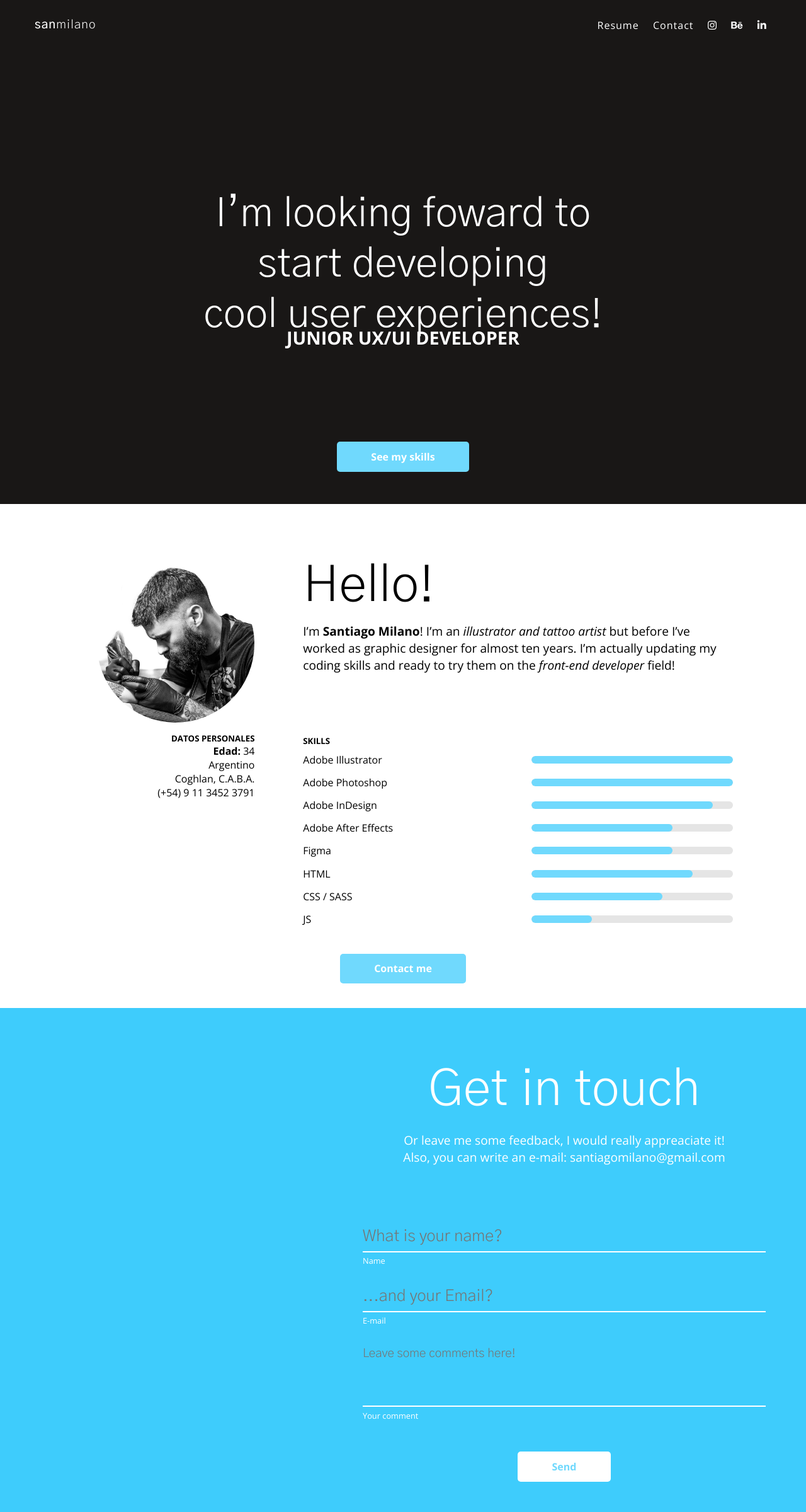
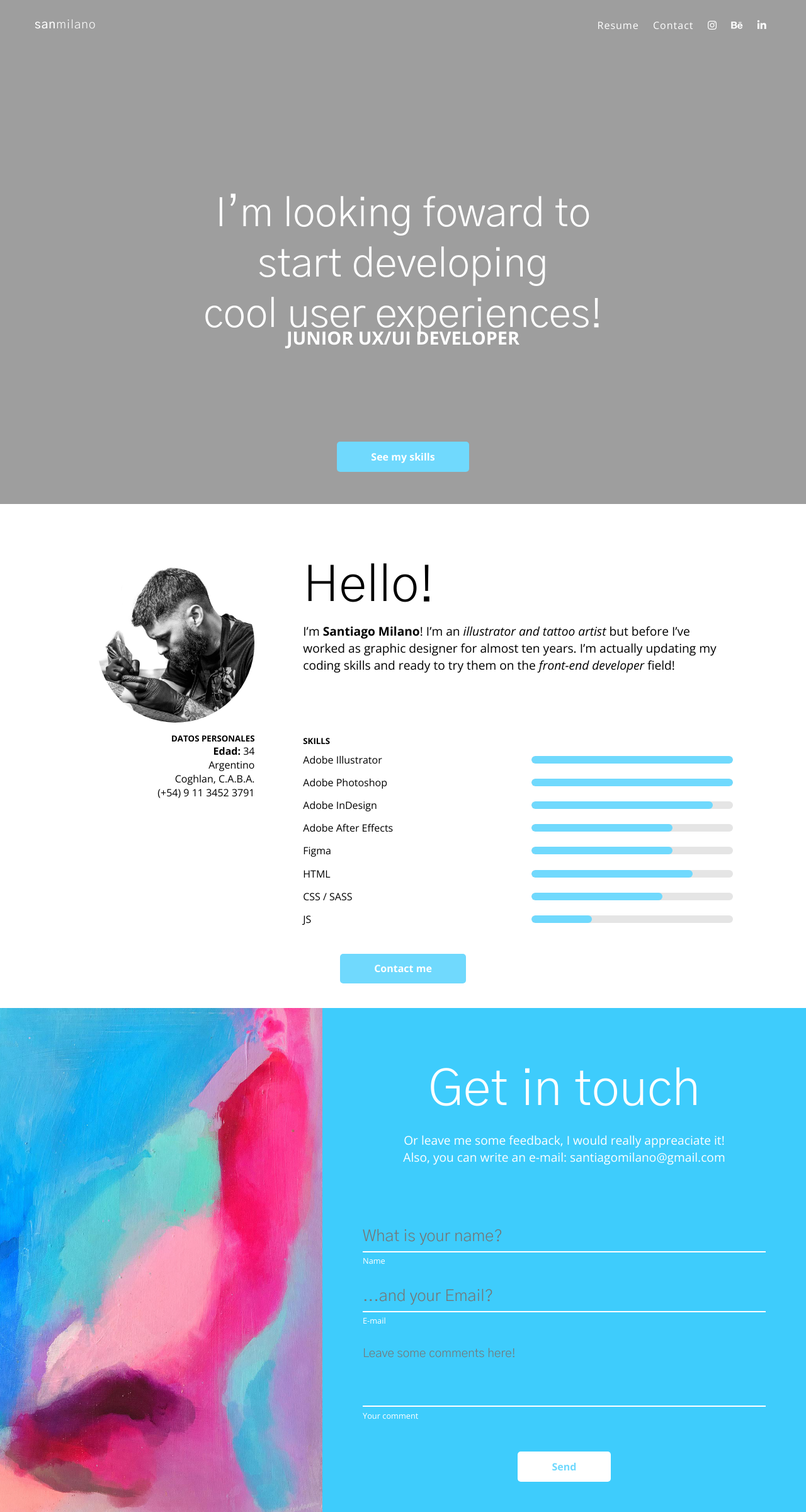
Before and after one commit to sanmilano/sanmilano, a plain HTML site: page index.html in a window 1280 px wide. Shown: the whole page at 63% size. Drawn offline with nearby package versions, Linux system fonts and the light colour scheme; the site is published under a folder, as on GitHub Pages, so addresses that start at the root find nothing.

Commit message:
Update main.css

```diff
--- a/css/main.css
+++ b/css/main.css
@@ -628,7 +628,7 @@ body section {
 }
 
 body section:nth-of-type(1) {
-  background: url("/img/01.jpg") no-repeat bottom center;
+  background: url("../img/01.jpg") no-repeat bottom center;
   background-size: cover;
 }
 
@@ -951,7 +951,7 @@ body #third .display {
   -webkit-box-ordinal-group: 0;
       -ms-flex-order: -1;
           order: -1;
-  background: url("/img/02.jpg") no-repeat bottom right;
+  background: url("../img/02.jpg") no-repeat bottom right;
   background-size: cover;
 }
 
```
